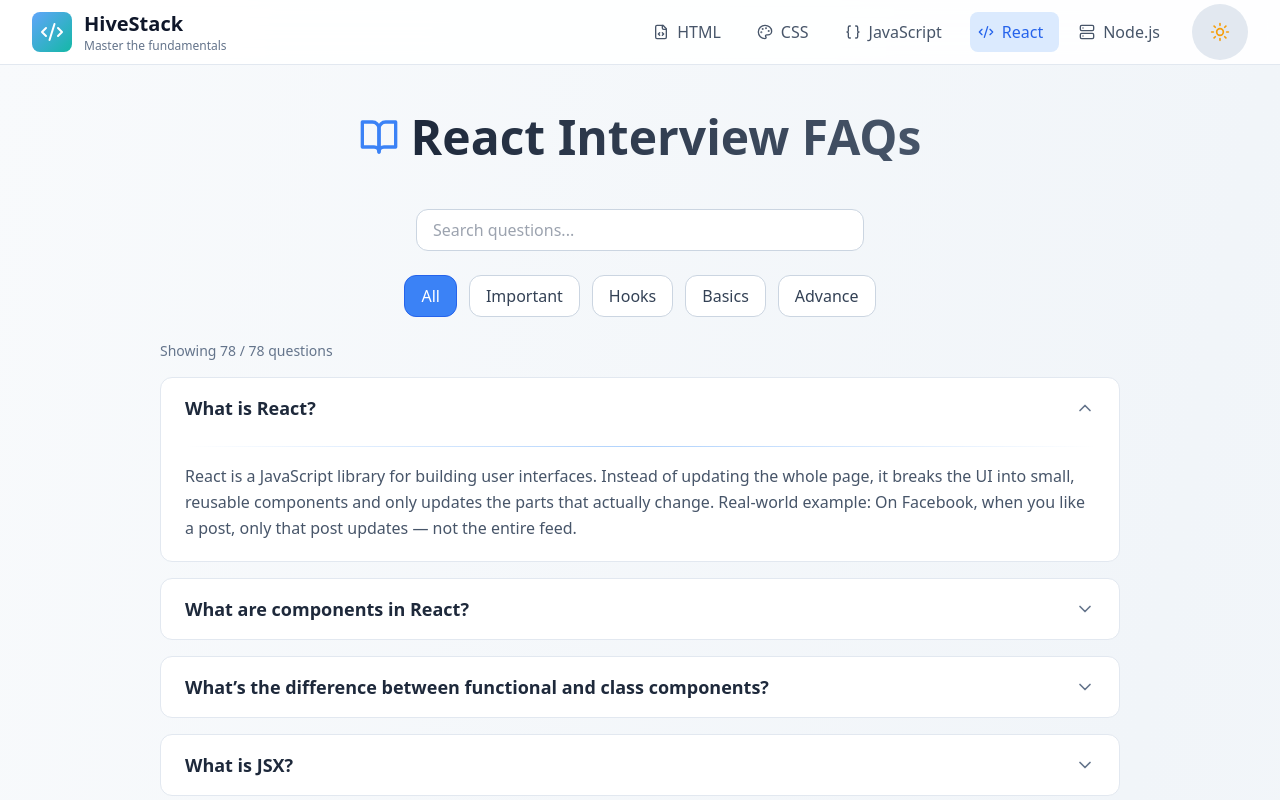
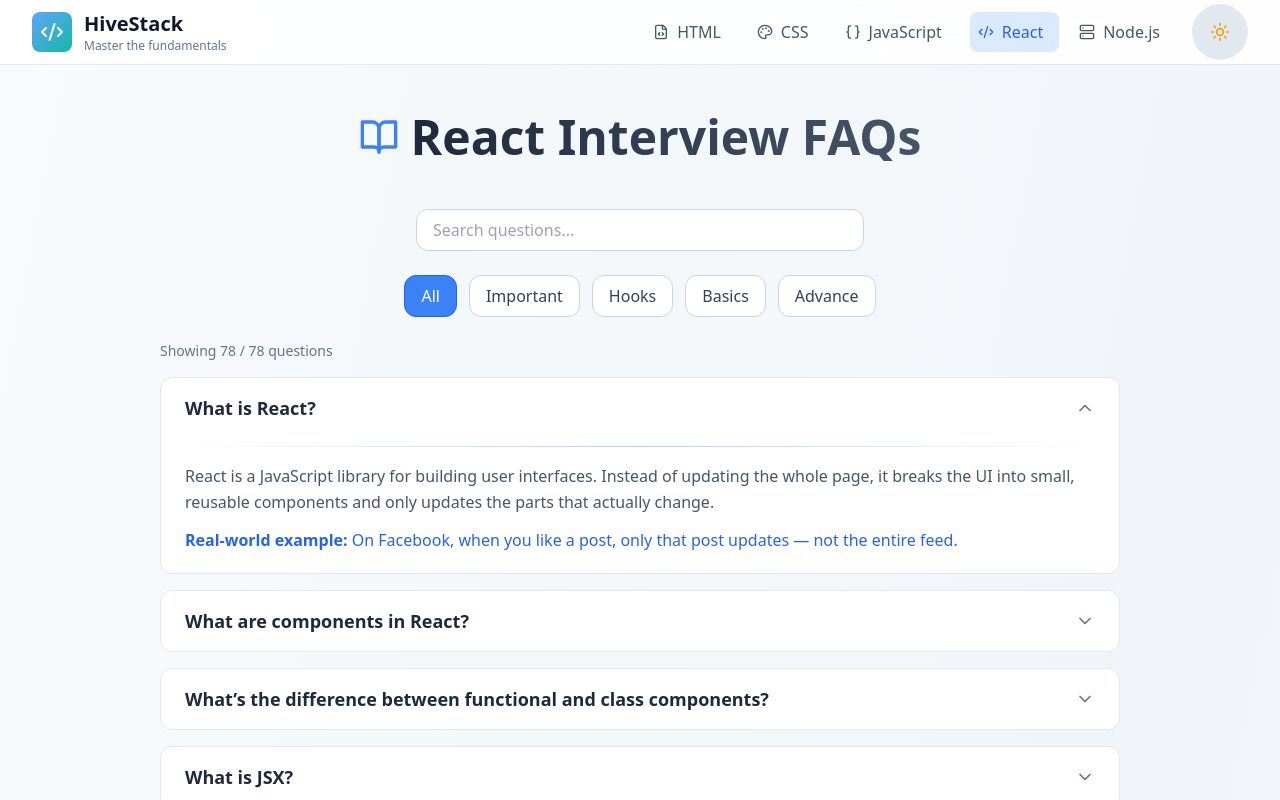
Before and after one commit to uzair-hasan/learn-dev, a React (Vite) app: page / in a window 1280 px wide. Both pictures are taken after a click on the button "What is React?". Shown: the top 800 px of the page. Built offline with nearby package versions, Linux system fonts and the light colour scheme.

Commit message:
Updated Real World Example

```diff
--- a/src/components/QuestionAccordion.jsx
+++ b/src/components/QuestionAccordion.jsx
@@ -35,12 +35,30 @@ const QuestionAccordion = ({ question, answer, isOpen, onToggle }) => {
             transition={{ duration: 0.3, ease: 'easeInOut' }}
             className="overflow-hidden"
           >
-            <div className="px-6 pb-5 pt-2">
-              <div className="h-px bg-gradient-to-r from-blue-400/0 via-blue-400/50 to-blue-400/0 mb-4" />
-              <p className="text-slate-600 dark:text-slate-300 leading-relaxed">
-                {answer}
-              </p>
-            </div>
+          <div className="px-6 pb-5 pt-2">
+  <div className="h-px bg-gradient-to-r from-blue-400/0 via-blue-400/50 to-blue-400/0 mb-4" />
+
+  {(() => {
+    const parts = answer.split("Real-world example:");
+    const main = parts[0].trim();
+    const example = parts[1]?.trim();
+
+    return (
+      <div>
+        <p className="text-slate-600 dark:text-slate-300 leading-relaxed mb-3">
+          {main}
+        </p>
+
+        {example && (
+          <p className="text-blue-600 dark:text-blue-400 font-medium leading-relaxed mt-2">
+            <strong>Real-world example:</strong> {example}
+          </p>
+        )}
+      </div>
+    );
+  })()}
+</div>
+
           </motion.div>
         )}
       </AnimatePresence>
```
